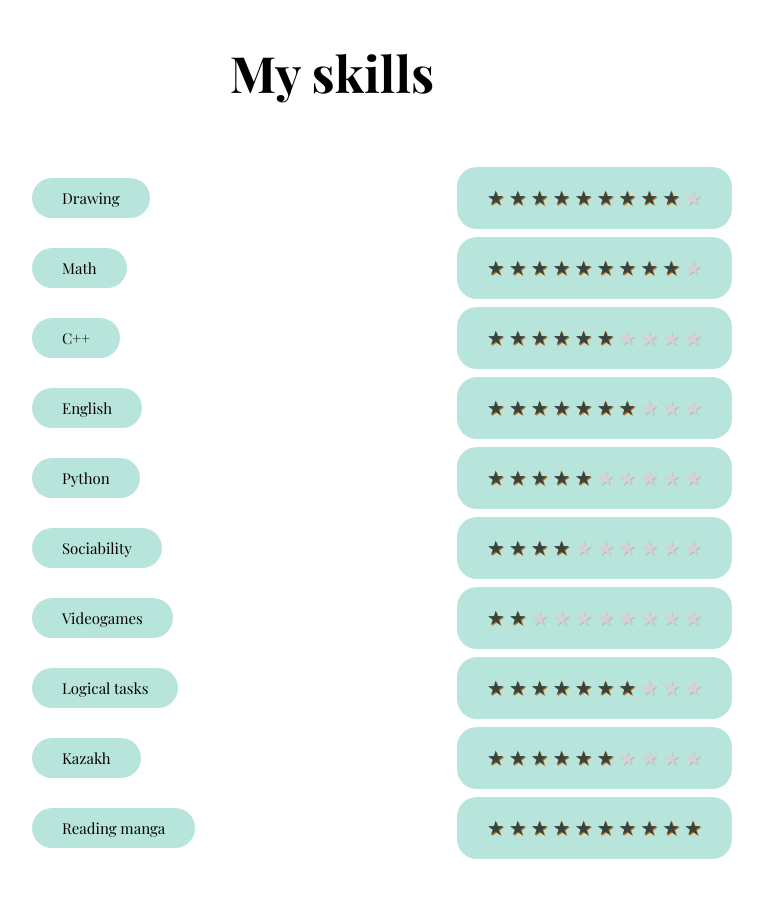
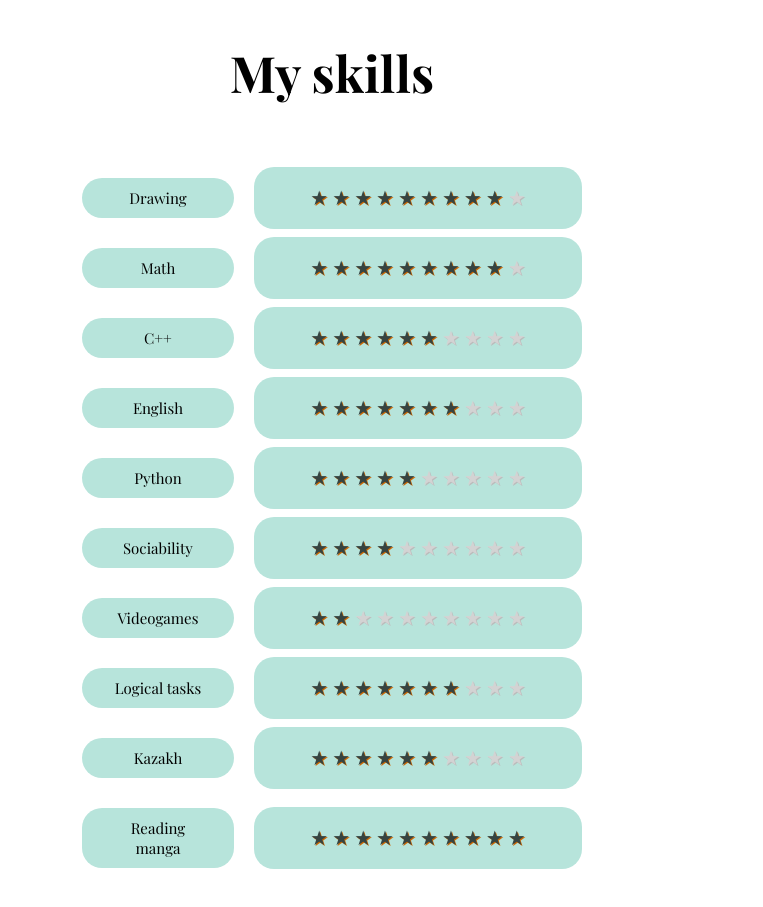
Before and after one commit to Gera1410goddess/My-site, a plain HTML site: page index.html in a window 1280 px wide. Shown: the part 2113-3020 px from the top of the page, without its empty margins (308-1071 px from the left). Drawn offline with nearby package versions, Linux system fonts and the light colour scheme; a web font is replaced by a local one.

Commit message:
I did something incredible

```diff
--- a/style.css
+++ b/style.css
@@ -219,27 +219,30 @@ header {
   background-color: #B7E4DB;
   border-radius: 20px;
 }
-
+.left-skills > div{
+  width: 170px;
+  text-align: center;
+}
 .left-skills{
-  width: 700px;
+  width: 500px;
   display: flex;
-  justify-content: space-between;
+  justify-content: end;
   align-items: center;
   gap: 20px;
-  padding-left: 150px;
+  margin: 0 auto;
 }
 .left-skills p{
   font-size: 15px;
 }
-.rating-result {
-    width: max-contant;
-    padding: 20px 30px;
+.skills .rating-result {
+  width: 300px;
+  padding: 20px 30px;
   background-color: #B7E4DB;
   border-radius: 20px;
   height: max-content;
 }
 .rating-result span {
-    padding: 0;
+  padding: 0;
     font-size: 20px;
     margin: 0;
     line-height: 1;
```
Also changed, not shown: 1 other file.
